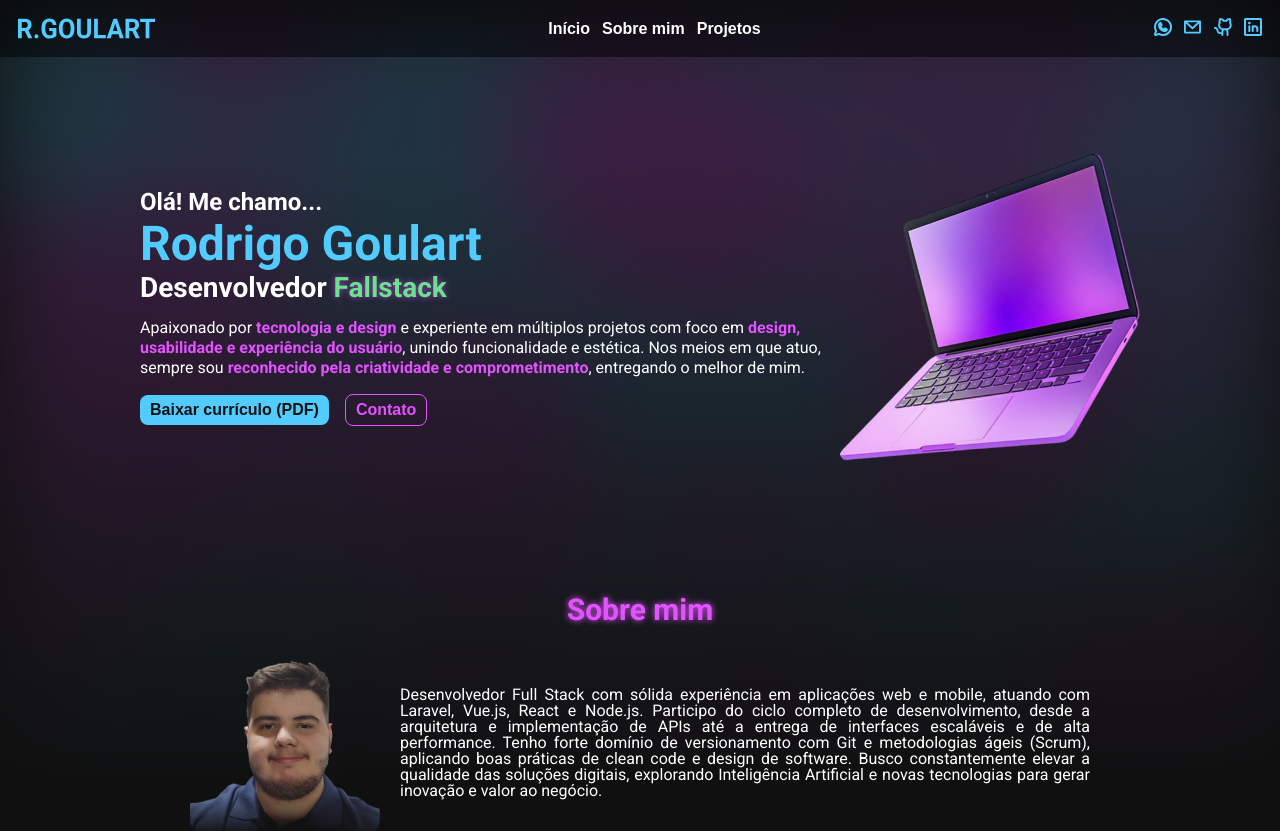
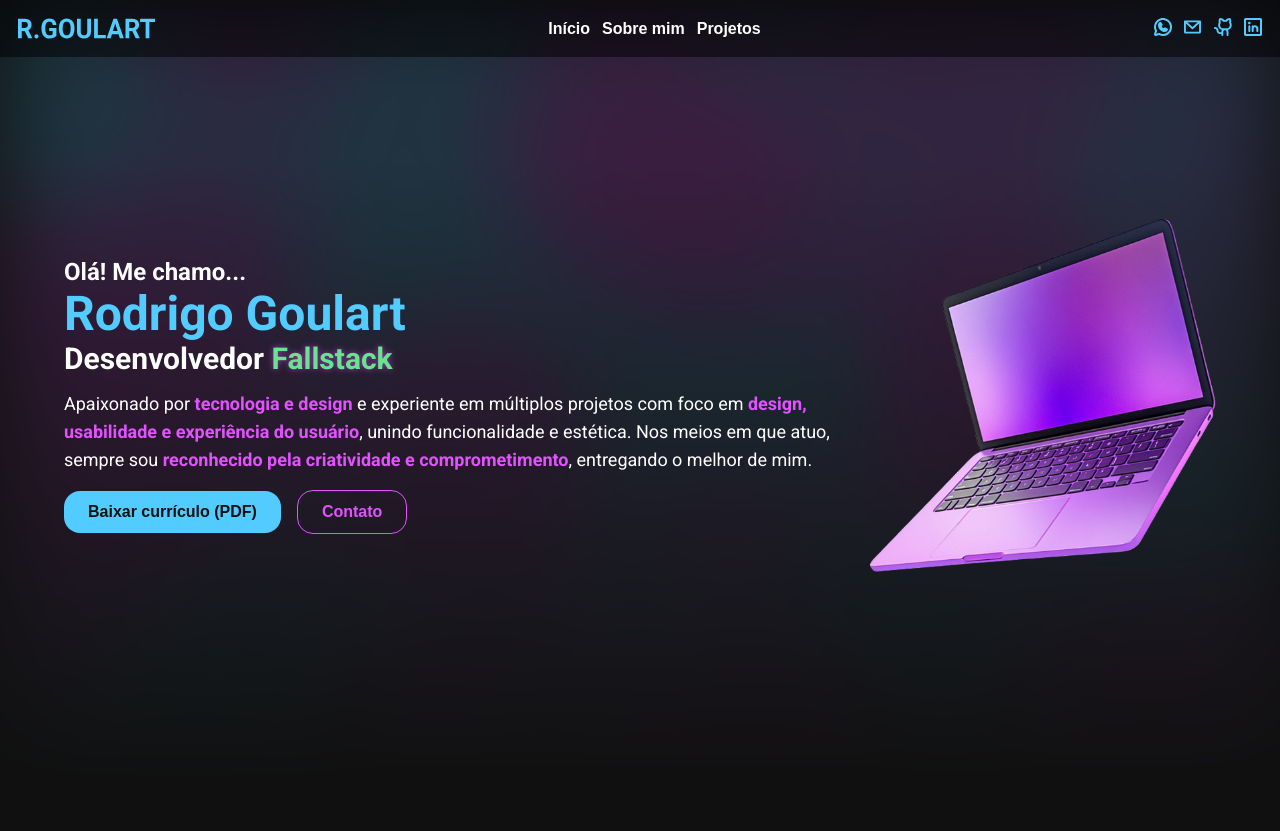
Before and after one commit to RodrigoDGoulart/portfolio, a React (Vite) app: page / in a window 1280 px wide. Shown: the top 831 px of the page. Built offline with nearby package versions, Linux system fonts and the light colour scheme.

Commit message:
fix: adjust banner layout

```diff
--- a/src/components/Sections/Banner/Banner.module.scss
+++ b/src/components/Sections/Banner/Banner.module.scss
@@ -2,10 +2,12 @@
   display: flex;
   align-items: center;
   justify-content: center;
-  padding-block: 96px;
   gap: 16px;
-  max-width: 1000px;
-  margin: auto;
+  width: 90%;
+  max-width: 1500px;
+  height: 100vh;
+  margin: -60px auto;
+  margin-bottom: 60px;
 }
 
 .content {
@@ -17,7 +19,7 @@
 
 .subtitle {
   font-weight: bold;
-  font-size: 28px;
+  font-size: 30px;
 }
 
 .titles_row {
@@ -27,7 +29,8 @@
 }
 
 .paragraph {
-  line-height: 20px;
+  line-height: 28px;
+  font-size: 18px;
   b {
     color: $pink;
   }
@@ -37,6 +40,11 @@
   display: flex;
   align-items: center;
   gap: 16px;
+
+  .btn {
+    padding: 12px 24px;
+    border-radius: 16px;
+  }
 }
 
 .banner_img {
--- a/src/components/Sections/Banner/index.tsx
+++ b/src/components/Sections/Banner/index.tsx
@@ -224,8 +224,8 @@ export default function Banner() {
         />
 
         <div className={styles.btns_row}>
-          <Button onClick={downloadPdf}>Baixar currículo (PDF)</Button>
-          <Button styleType="secondary">Contato</Button>
+          <Button className={styles.btn} onClick={downloadPdf}>Baixar currículo (PDF)</Button>
+          <Button className={styles.btn} styleType="secondary">Contato</Button>
         </div>
       </div>
 
```
